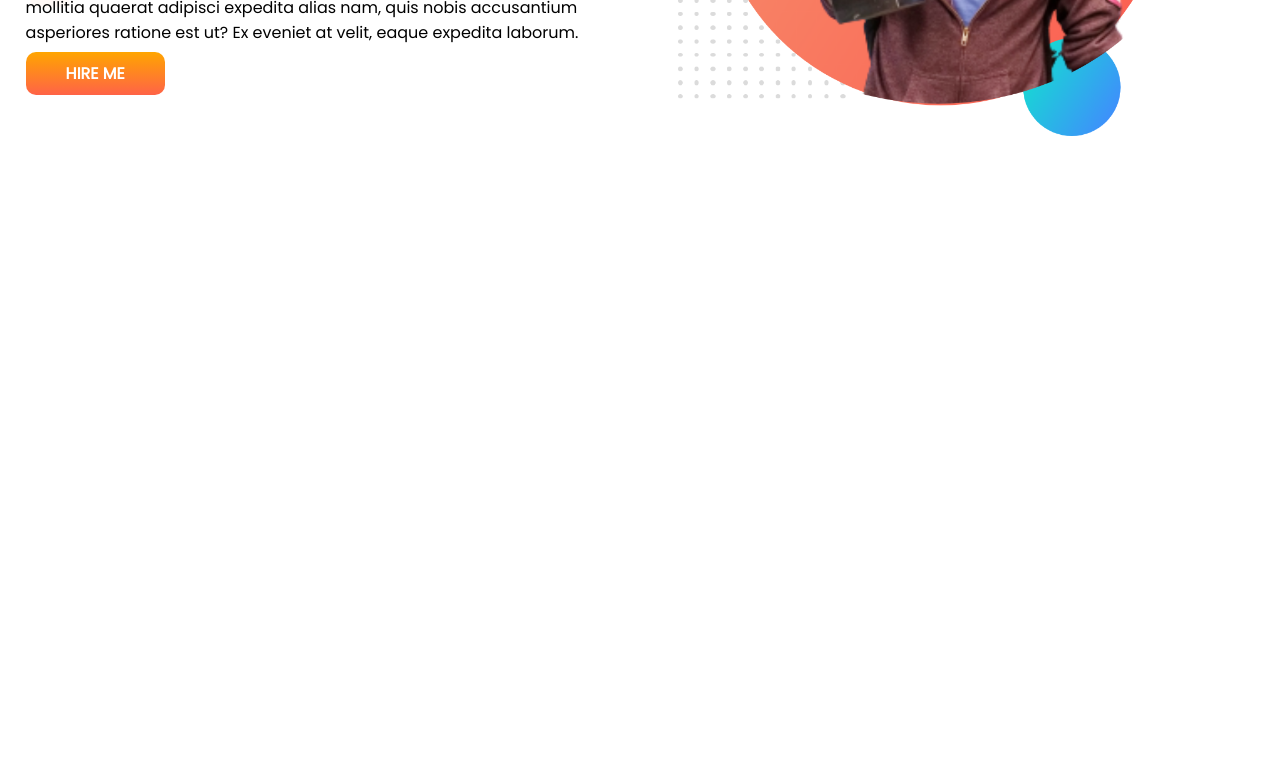
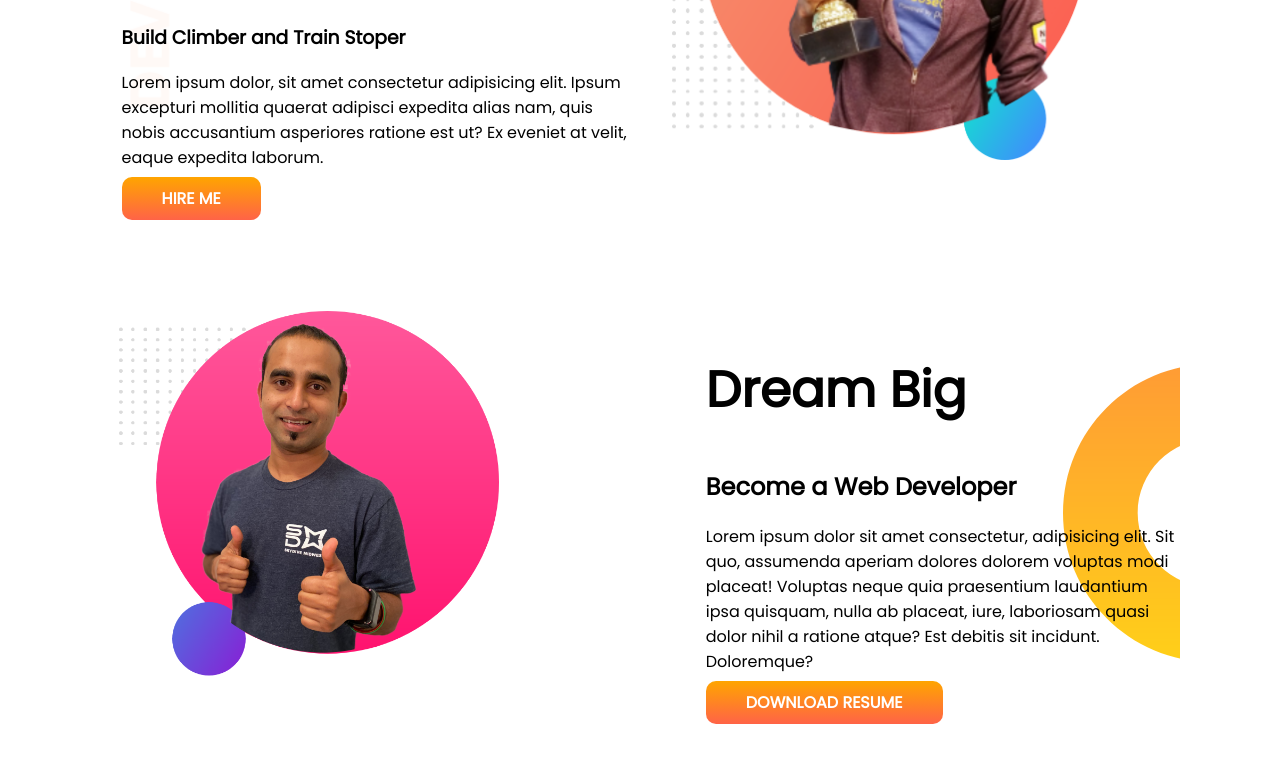
Before and after one commit to pritiproject/new-developer, a plain HTML site: page index.html in a window 1280 px wide. Shown: the part 352-1114 px from the top of the page. Before the commit the page ends 800 px from the top, so only its background shows below. Drawn offline with Linux system fonts and the light colour scheme.

Commit message:
second repo added

```diff
--- a/index.html
+++ b/index.html
@@ -23,5 +23,16 @@
     <img src="images/jhankar pc with bg.png" alt="">
   </div>
   </section>
+  <section class="dream-big">
+    <div class="half-width" id="style">
+      <img src="images/jhankar2.png" alt="">
+    </div>
+    <div class="half-width">
+      <h1>Dream Big</h1>
+      <h2>Become a Web Developer</h2>
+      <p>Lorem ipsum dolor sit amet consectetur, adipisicing elit. Sit quo, assumenda aperiam dolores dolorem voluptas modi placeat! Voluptas neque quia praesentium laudantium ipsa quisquam, nulla ab placeat, iure, laboriosam quasi dolor nihil a ratione atque? Est debitis sit incidunt. Doloremque?</p>
+      <a class="link-button" href=" class="link-button" target="_blank" href="https://www.programming-hero.com/index.html">DOWNLOAD RESUME</a>
+    </div>
+  </section>
 </body>
 </html>
--- a/style.css
+++ b/style.css
@@ -10,6 +10,7 @@ h1{
 }
 section{
   display: flex;
+  margin: 100px;
 
 }
 .half-width{
@@ -32,3 +33,12 @@ section{
   background-image: url(images/top-banner.png);
   background-repeat:no-repeat;
 }
+.dream-big{
+  background-image: url(images/dream-bg.png);
+  background-repeat: no-repeat;
+  background-position: right;
+}
+#style{
+  padding-right: 100px;
+  padding-left: 10px;
+}
```
